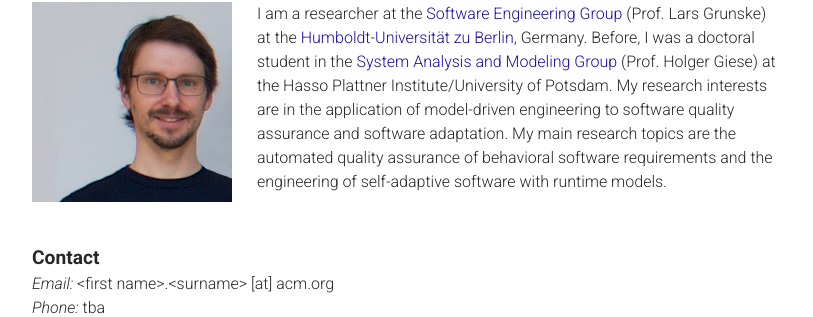
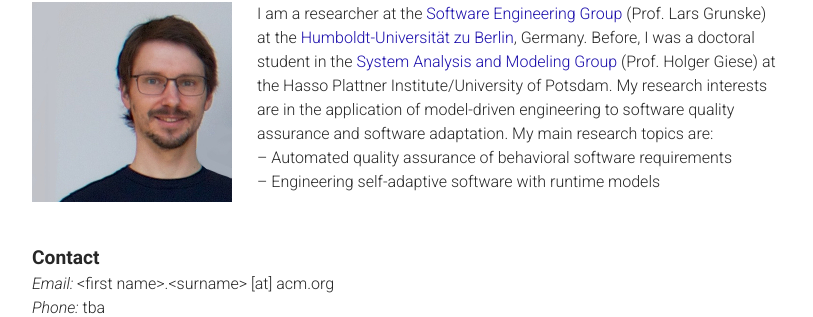
Before and after one commit to thomas-vogel/thomas-vogel.github.io, a Jekyll site: the page built from index.md, in a window 1280 px wide. Shown: the part 189-506 px from the top of the page, without its empty margins (233-1046 px from the left). Built offline with Jekyll 4.4.1, drawn with Linux system fonts in a browser that asks for light colours.

Commit message:
Add list for research topics.

```diff
--- a/index.md
+++ b/index.md
@@ -9,8 +9,11 @@ layout: home
 
 I am a researcher at the [Software Engineering Group](https://www.informatik.hu-berlin.de/en/forschung-en/gebiete/se){:target="_blank"} (Prof. Lars Grunske) at the [Humboldt-Universität zu Berlin](https://www.hu-berlin.de/en){:target="_blank"}, Germany.
 Before, I was a doctoral student in the [System Analysis and Modeling Group](https://hpi.de/en/giese/){:target="_blank"} (Prof. Holger Giese) at the Hasso Plattner Institute/University of Potsdam.
-My research interests are in the application of model-driven engineering to software quality assurance and software adaptation. My main research topics are the automated quality assurance of behavioral software requirements and the
-engineering of self-adaptive software with runtime models.
+My research interests are in the application of model-driven engineering to software quality assurance and software adaptation. My main research topics are:
+
+-- Automated quality assurance of behavioral software requirements
+
+-- Engineering self-adaptive software with runtime models
 
 <br />
 
```
